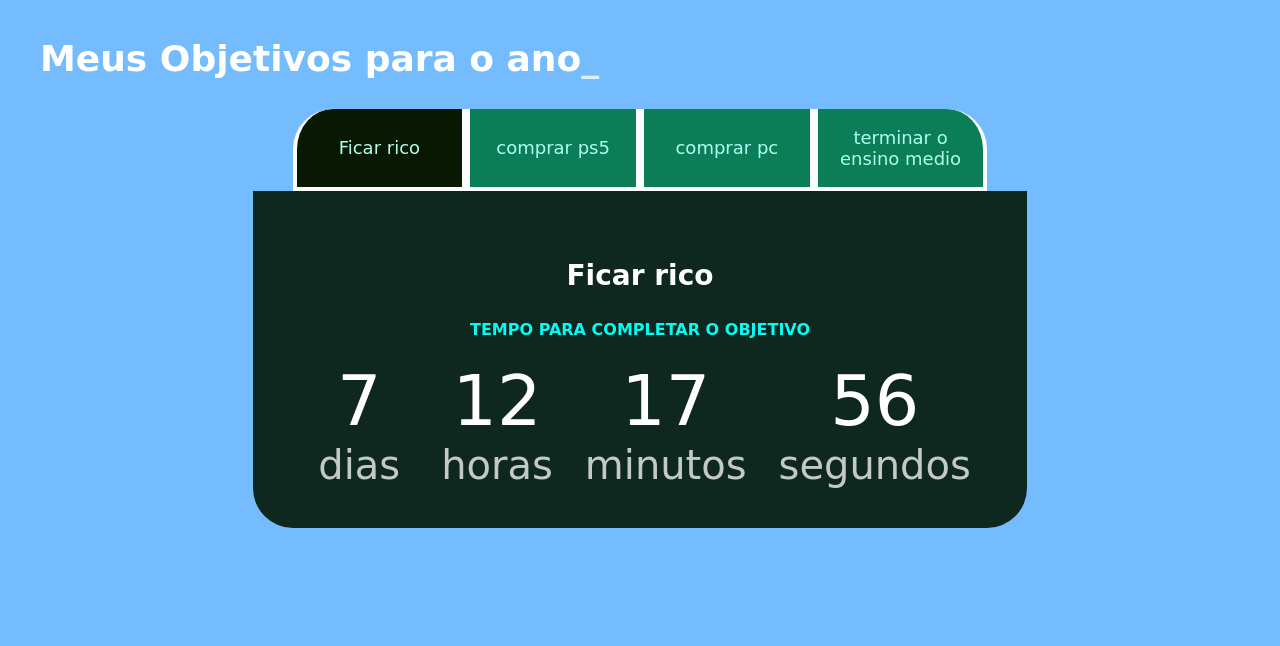
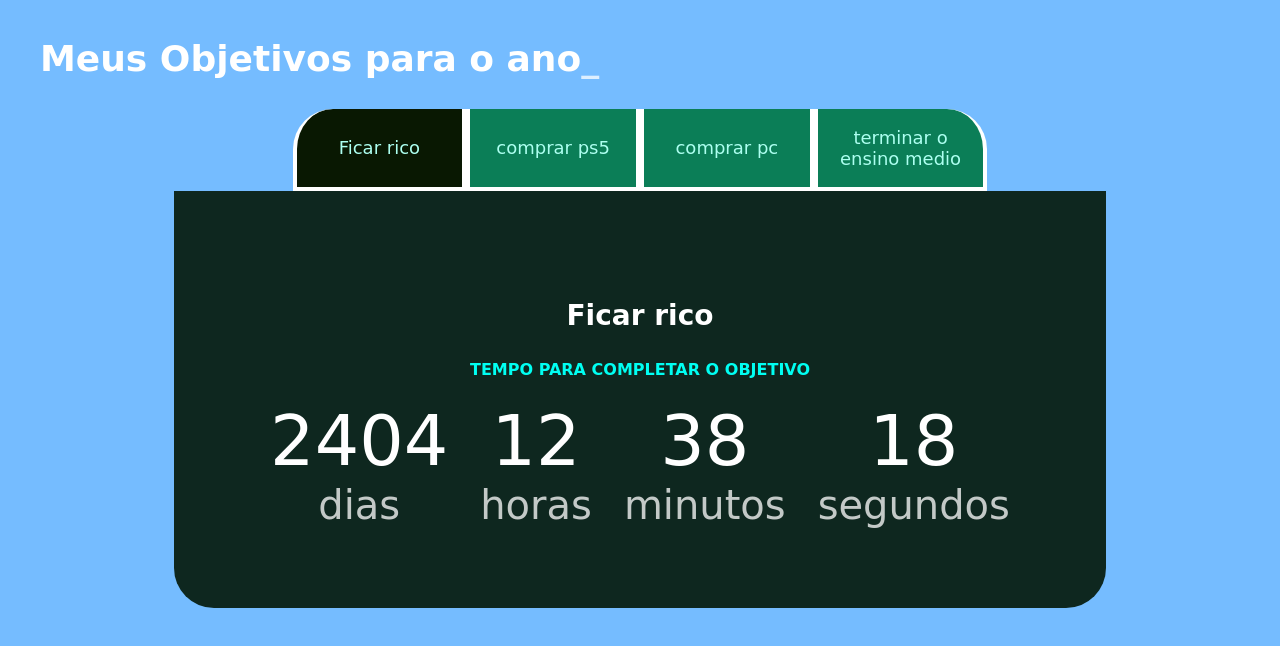
Before and after one commit to piordaloud/2024-3b-meus-projetos-de-vida, a plain HTML site: page index.html in a window 1280 px wide. Drawn offline with Linux system fonts and the light colour scheme; a web font is replaced by a local one.

Commit message:
Add files via upload

```diff
--- a/main.js
+++ b/main.js
@@ -3,27 +3,33 @@ const textos = document.querySelectorAll('.abas-conteudo');
 
 const contadores = document.querySelectorAll('.contador');
 
-const tempoObjetivo01 = new Date('2050-11-30T00:00:00');
-const tempoObjetivo02 = new Date('2024-07-10T00:00:00');
-const tempoObjetivo03 = new Date('2024-06-25T00:00:00');
+const tempoObjetivo01 = new Date('2030-11-30T00:00:00');
+const tempoObjetivo02 = new Date('2024-08-10T00:00:00');
+const tempoObjetivo03 = new Date('2024-07-25T00:00:00');
 const tempoObjetivo04 = new Date('2024-12-27T00:00:00');
 
 const tempos = [tempoObjetivo01, tempoObjetivo02, tempoObjetivo03, tempoObjetivo04];
 
 function atualizaCronometro() {
-    for (let = i = 0; i < tempos.length; i++) {
-        contadores[i].textContent = calculaTempo(tempos[i]);
+
+    for (let  i=0; i<contadores.length;i++) {
+        document.getElementById("dias"+i).textContent = calculaTempo(tempos[i])[0];
+        document.getElementById("horas"+i).textContent = calculaTempo(tempos[i])[1];
+        document.getElementById("min"+i).textContent = calculaTempo(tempos[i])[2];
+        document.getElementById("segs"+i).textContent = calculaTempo(tempos[i])[3];
+        //contadores[i].textContent = calculaTempo(tempos[i]);
     }
 }
 
 function comecaCronometro() {
     atualizaCronometro();
-    setinterval(atualizaCronometro, 1000);
+    setInterval(atualizaCronometro, 1000);
 }
 
-//comecaCronometro();
+comecaCronometro();
 
-for (let i = 0; i < botoes.length; i++) {
+
+for (let  i = 0; i < botoes.length; i++) {
     botoes[i].onclick = function () {
 
         for (j = 0; j < botoes.length; j++) {
@@ -35,7 +41,6 @@ for (let i = 0; i < botoes.length; i++) {
         textos[i].classList.add('ativo')
     }
 }
-
 
 function calculaTempo(tempoObjetivo) {
     let tempoAtual = new Date();
@@ -50,9 +55,9 @@ function calculaTempo(tempoObjetivo) {
     segundos %= 60;
     minutos %= 60;
     horas %= 24;
-    if (tempoFinal > 0) {
-        return dias + " Dias " + horas + " Horas " + minutos + " Minutos " + segundos + " Segundos ";
+    if (tempofinal > 0) {
+        return [dias, horas, minutos, segundos];
     } else {
-        return "Prazo finalizado"
+        return [0, 0, 0, 0]
     }
 }
--- a/style.css
+++ b/style.css
@@ -70,7 +70,7 @@ border-top: none;
 }
 .abas-textos{
     background-color: #0e271f;
-    padding: 40px;
+    padding: 80px;
     border-radius: 0 0 40px 40px;
 }
 
```
